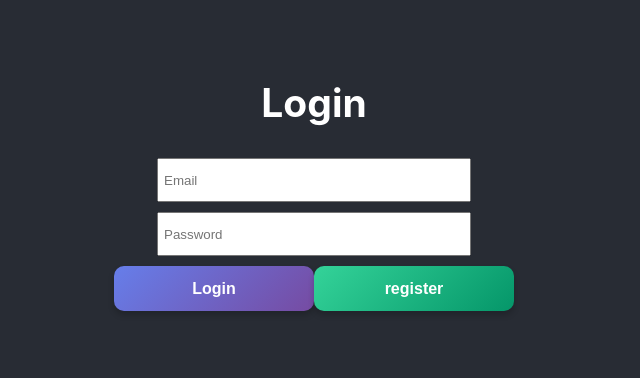
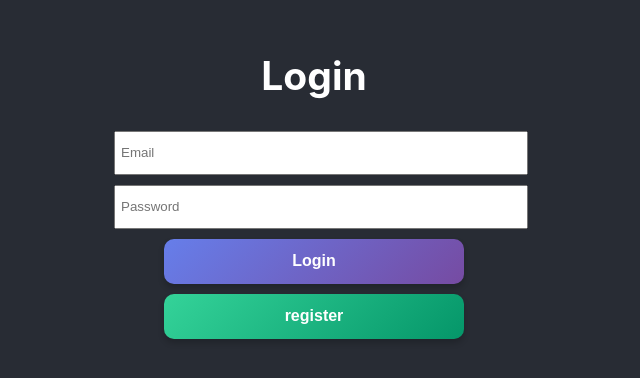
Before and after one commit to NoppasornJirasirichote/Blog-Management-System, a React (Create React App) app in the folder frontend/: page / in a window 1280 px wide. Shown: the part 216-594 px from the top of the page, without its empty margins (326-966 px from the left). Built offline with nearby package versions, Linux system fonts and the light colour scheme.

Commit message:
21 commit

```diff
--- a/frontend/src/LoginPage.js
+++ b/frontend/src/LoginPage.js
@@ -44,7 +44,7 @@ function LoginPage() {
                     value={email}
                     onChange={(e) => setEmail(e.target.value)}
                     required
-                    style={{ width: "300px", height: "30px", marginBottom: "10px", padding: "5px" }}
+                    style={{ width: "100%", height: "30px", marginBottom: "10px", padding: "5px" }}
                 />
                 <input
                     type="password"
@@ -52,7 +52,7 @@ function LoginPage() {
                     value={password}
                     onChange={(e) => setPassword(e.target.value)}
                     required
-                    style={{ width: "300px", height: "30px", marginBottom: "10px", padding: "5px" }}
+                    style={{ width: "100%", height: "30px", marginBottom: "10px", padding: "5px" }}
                 />
                 <button type="submit" className={styles.butsubmit}>Login</button>
                 <button onClick={goToRegister} className={styles.butregister} >register</button>
--- a/frontend/src/styles.module.css
+++ b/frontend/src/styles.module.css
@@ -165,7 +165,7 @@
 }
 
 .butsubmit {
-    width: 200px;
+    width: 300px;
     height: 45px;
     font-size: 16px;
     font-weight: bold;
@@ -196,7 +196,7 @@
 
 
 .butregister {
-    width: 200px;
+    width: 300px;
     height: 45px;
     font-size: 16px;
     font-weight: bold;
```
